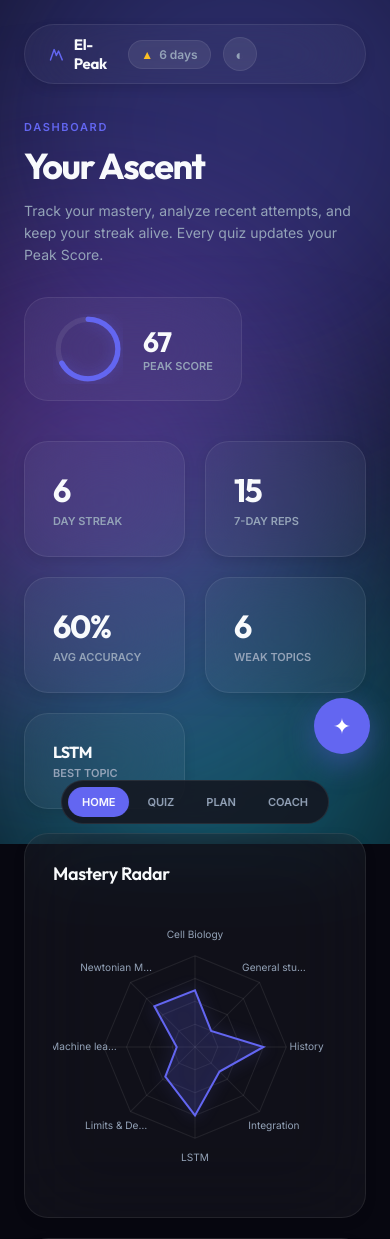
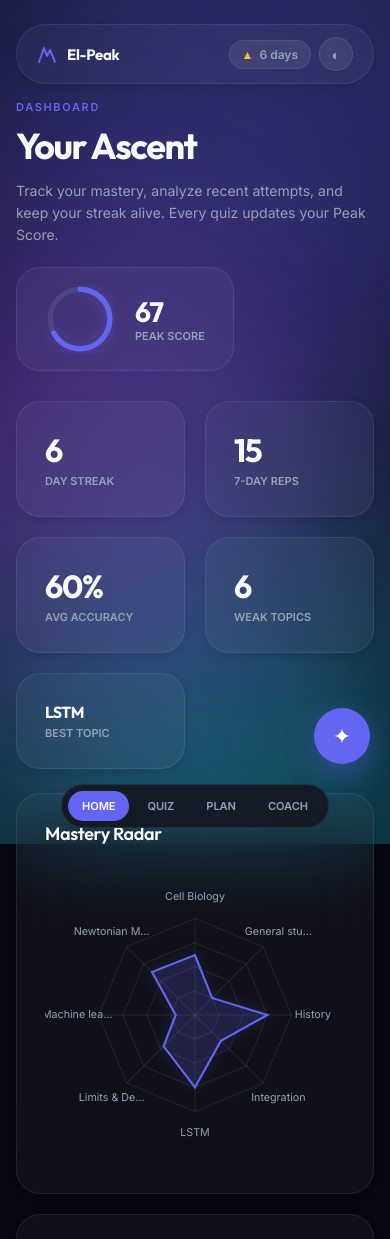
Before and after one commit to ferohero9/El-peak, a FastAPI app: page / in a window 390 px wide. Shown: the top 1239 px of the page. Run offline with FastAPI, Linux system fonts and the light colour scheme; data comes from the database, SQL or seed files in the repository; some libraries are stand-ins or nearby versions.

Commit message:
Update index.html

```diff
--- a/templates/index.html
+++ b/templates/index.html
@@ -16,7 +16,7 @@
 :root, [data-theme="dark"] {
   --bg:#070710; --ink:#f8fafc; --muted:#94a3b8;
   --glass:rgba(255,255,255,0.04); --glass-strong:rgba(255,255,255,0.08); --glass-border:rgba(255,255,255,0.08);
-  --glass-popover:rgba(20,20,30,0.85); /* True liquid glass for dropdowns */
+  --glass-popover:rgba(20,20,30,0.85);
   --accent:#6366f1; --accent-glow:rgba(99,102,241,0.4); --accent-text:#ffffff;
   --mint:#34d399; --coral:#fb7185; --amber:#fbbf24; --sky:#38bdf8;
   --r:24px; --blur:40px;
@@ -126,7 +126,7 @@ h2.sec{font-family:var(--disp);font-size:18px;font-weight:600;margin-bottom:20px
 .select-option:hover{background:var(--glass-strong)}
 .select-option.selected{color:var(--accent);font-weight:600}
 
-/* Custom Range Slider (Fixed bounds) */
+/* Custom Range Slider */
 .slider-container{display:flex;align-items:center;gap:16px;width:100%;padding:14px 10px;border-radius:16px;border:1px solid var(--glass-border);background:var(--glass-strong)}
 .slider-val{font-family:var(--disp);font-weight:700;font-size:20px;min-width:35px;text-align:center;color:var(--accent);margin-right:6px}
 input[type="range"].custom-range{-webkit-appearance:none;appearance:none;flex:1;height:6px;border-radius:99px;background:var(--glass-border);outline:none;cursor:pointer;margin:0 5px}
@@ -165,6 +165,12 @@ input[type="range"].custom-range::-moz-range-thumb{width:20px;height:20px;border
 .src-card.on{border-color:var(--accent);background:var(--glass-strong);box-shadow:0 0 0 2px var(--accent-glow)}
 .src-card .t{font-weight:600;font-size:15px;display:flex;gap:8px;align-items:center;margin-bottom:8px}
 .src-card .d{color:var(--muted);font-size:12.5px;line-height:1.5}
+
+/* Quiz Panel Grids (Desktop) */
+#panel-static { grid-template-columns: 1fr 1fr; }
+#panel-ai { grid-template-columns: 2fr 1fr 1fr; }
+#panel-pdf { grid-template-columns: 1fr 1fr; }
+
 .panel{display:none}
 .panel.on{display:grid;gap:16px}
 .drop{border:1.5px dashed var(--glass-border);border-radius:20px;padding:32px;text-align:center;color:var(--muted);font-weight:500;font-size:14px;background:var(--glass);transition:all .2s var(--smooth)}
@@ -247,11 +253,41 @@ input[type="range"].custom-range::-moz-range-thumb{width:20px;height:20px;border
 .toast{background:var(--glass-popover);border:1px solid var(--glass-border);backdrop-filter:blur(var(--blur));color:var(--ink);padding:12px 24px;border-radius:100px;font-weight:500;font-size:13px;box-shadow:0 10px 30px rgba(0,0,0,0.2);animation:toastIn .4s var(--spring)}
 @keyframes toastIn{from{opacity:0;transform:translateY(14px) scale(0.9)}to{opacity:1;transform:none}}
 #tip{position:fixed;z-index:98;background:var(--glass-popover);border:1px solid var(--glass-border);backdrop-filter:blur(var(--blur));font-size:11px;font-weight:600;padding:6px 12px;border-radius:8px;pointer-events:none;opacity:0;transition:opacity .2s}
-.mobilenav{display:none;position:fixed;bottom:20px;left:50%;transform:translateX(-50%);z-index:60;background:var(--glass-popover);border:1px solid var(--glass-border);border-radius:100px;padding:6px;gap:4px;backdrop-filter:blur(var(--blur))}
+.mobilenav{display:none;position:fixed;bottom:20px;left:50%;transform:translateX(-50%);z-index:60;background:var(--glass-popover);border:1px solid var(--glass-border);border-radius:100px;padding:6px;gap:4px;backdrop-filter:blur(var(--blur));max-width:calc(100% - 32px)}
 .mobilenav a{padding:8px 14px;border-radius:100px;text-decoration:none;color:var(--muted);font-size:11px;font-weight:600;text-transform:uppercase}
 .mobilenav a.active{background:var(--accent);color:#fff}
 footer{text-align:center;padding:40px;color:var(--muted);font-size:12px}
-@media(max-width:860px){.dash-grid,.sched{grid-template-columns:1fr}.navlinks{display:none}.mobilenav{display:flex}.chat-win{bottom:90px;right:12px;height:60vh}.chat-fab{bottom:90px;right:20px}}
+
+/* MOBILE RESPONSIVENESS FIXES */
+@media(max-width:860px){
+  /* Centered Top Nav */
+  nav {
+    display: flex;
+    justify-content: space-between;
+    align-items: center;
+    width: calc(100% - 32px);
+    padding: 8px 20px;
+    gap: 12px;
+  }
+  .navlinks { display: none; }
+  .navright { gap: 8px; padding-right: 0; }
+  .logo { padding-left: 0; }
+
+  /* Stacking Quiz Elements Vertically */
+  .dash-grid, .sched, .src-seg, #panel-static, #panel-ai, #panel-pdf {
+    grid-template-columns: 1fr !important;
+  }
+
+  /* Better Mobile Padding */
+  main { padding: 100px 16px 120px; }
+  .view-header { flex-direction: column; align-items: flex-start; gap: 20px; margin-bottom: 30px; }
+  .coach-hero { padding: 32px 16px; }
+
+  /* Mobile Bottom Nav & Chat adjustments */
+  .mobilenav { display: flex; justify-content: center; align-items: center; bottom: 16px; }
+  .chat-win { bottom: 80px; right: 12px; height: 60vh; }
+  .chat-fab { bottom: 80px; right: 20px; }
+}
 </style>
 </head>
 <body>
@@ -355,8 +391,8 @@ footer{text-align:center;padding:40px;color:var(--muted);font-size:12px}
       </button>
     </div>
 
-    <!-- Static Panel with Custom Dropdown -->
-    <div class="panel on grid" id="panel-static" style="grid-template-columns:1fr 1fr">
+    <!-- Static Panel -->
+    <div class="panel on grid" id="panel-static">
       <div class="field">
         <label>Subject</label>
         <div class="custom-select" id="staticTopicSelect">
@@ -371,8 +407,8 @@ footer{text-align:center;padding:40px;color:var(--muted);font-size:12px}
         <div class="seg" id="lenStatic"><button data-n="3">3</button><button data-n="4" class="on">4</button><button data-n="5">5</button></div></div>
     </div>
 
-    <!-- AI Panel with Custom Slider -->
-    <div class="panel grid" id="panel-ai" style="grid-template-columns:2fr 1fr 1fr">
+    <!-- AI Panel -->
+    <div class="panel grid" id="panel-ai">
       <div class="field"><label>Any topic</label><input id="aiTopic" placeholder="e.g. Photosynthesis, Cold War, Recursion…"></div>
       <div class="field"><label>Difficulty</label>
         <div class="seg" id="diffSeg"><button data-d="easy">Easy</button><button data-d="mixed" class="on">Mixed</button><button data-d="hard">Hard</button></div></div>
@@ -386,7 +422,7 @@ footer{text-align:center;padding:40px;color:var(--muted);font-size:12px}
     </div>
 
     <!-- PDF Panel -->
-    <div class="panel grid" id="panel-pdf" style="grid-template-columns:1fr 1fr">
+    <div class="panel grid" id="panel-pdf">
       <div class="field"><label>Your PDF book / notes</label>
         <div class="drop" id="drop">⬆ Drop PDF here or click to browse<br><span id="fileName" style="font-size:11px"></span></div>
         <input type="file" id="fileInput" accept="application/pdf" hidden></div>
@@ -512,7 +548,6 @@ function count(el,to,suf=""){const t0=performance.now(),dur=800;function f(t){co
 const lenis = new Lenis({ lerp: 0.1, smoothWheel: true });
 function raf(time) { lenis.raf(time); requestAnimationFrame(raf); }
 requestAnimationFrame(raf);
-// Expose for programmatic scrolling
 const scrollToTop = () => lenis.scrollTo(0, { immediate: false });
 
 /* Theme Toggle */
@@ -561,7 +596,6 @@ function go(v){
   };
 });
 
-// Initialize slider on load
 window.addEventListener('load', () => {
   const activeLink = $(".navlinks a.active");
   if(activeLink) moveSlider(activeLink);
```
